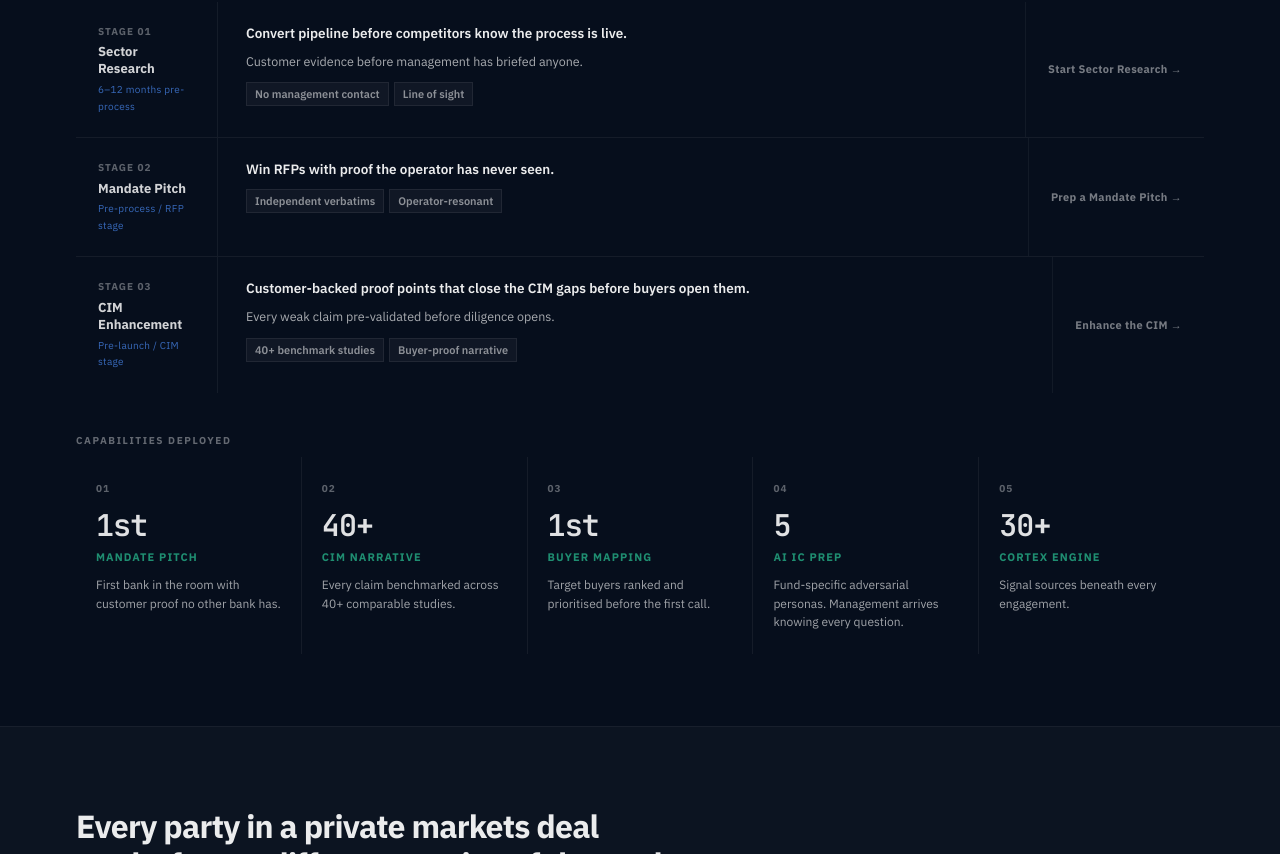
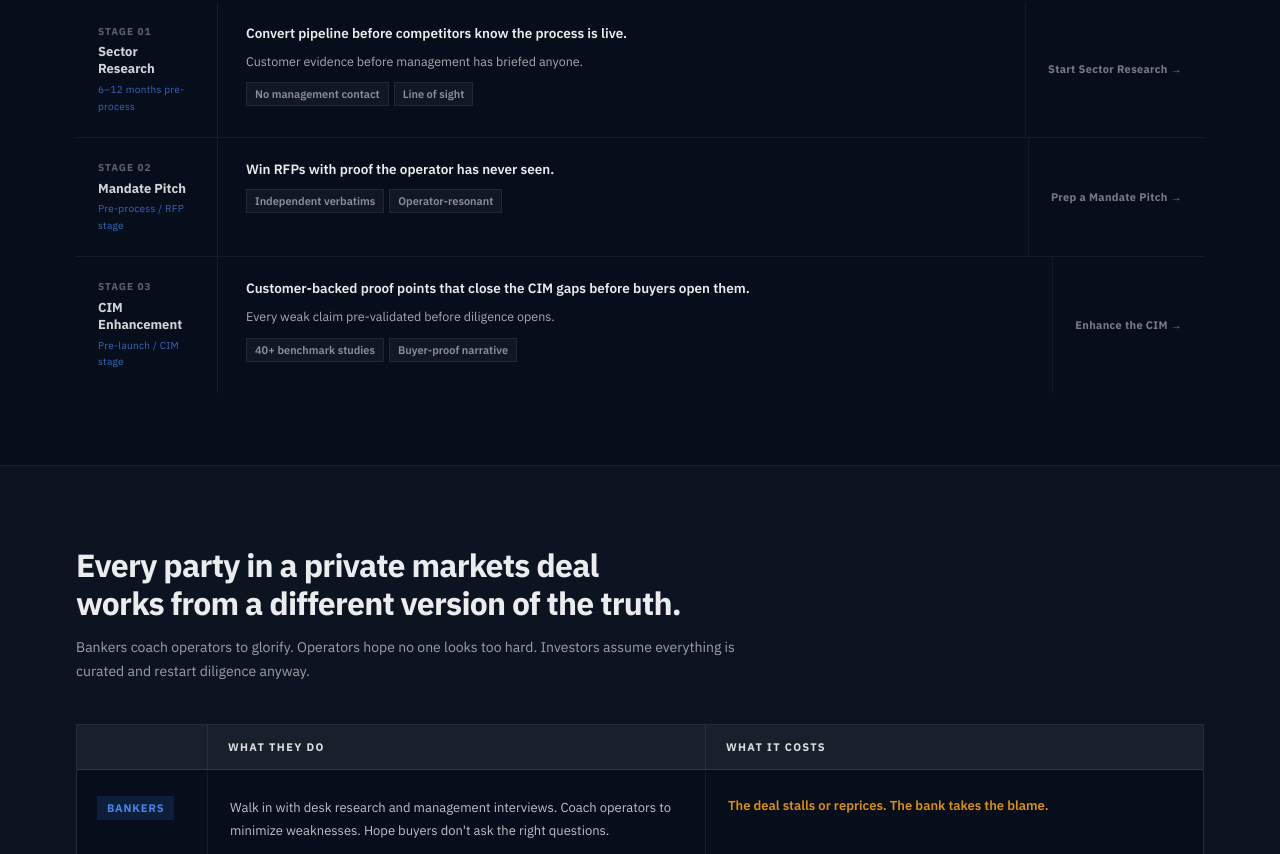
Before and after one commit to Crossover-Research/sell-side-overview-site, a Next.js app: page / in a window 1280 px wide. Shown: the part 1587-2441 px from the top of the page. Built offline with nearby package versions, Linux system fonts and the light colour scheme.

Commit message:
remove: capabilities deployed grid section

```diff
--- a/components/CapabilitiesEngine.tsx
+++ b/components/CapabilitiesEngine.tsx
@@ -31,17 +31,8 @@ const STAGES = [
   },
 ];
 
-const CAPS = [
-  { num: '01', stat: '1st', label: 'Mandate Pitch',  hook: 'First bank in the room with customer proof no other bank has.' },
-  { num: '02', stat: '40+', label: 'CIM Narrative',  hook: 'Every claim benchmarked across 40+ comparable studies.' },
-  { num: '03', stat: '1st', label: 'Buyer Mapping',  hook: 'Target buyers ranked and prioritised before the first call.' },
-  { num: '04', stat: '5',   label: 'AI IC Prep',     hook: 'Fund-specific adversarial personas. Management arrives knowing every question.' },
-  { num: '05', stat: '30+', label: 'Cortex Engine',  hook: 'Signal sources beneath every engagement.' },
-];
-
 export function CapabilitiesEngine() {
   const [activeStage, setActiveStage] = useState<number | null>(null);
-  const [activeCap, setActiveCap] = useState<number | null>(null);
 
   return (
     <section style={{ padding:'72px 0', borderBottom:'1px solid rgba(255,255,255,.07)' }}>
@@ -81,7 +72,7 @@ export function CapabilitiesEngine() {
         </div>
 
         {/* Stage rows */}
-        <div style={{ display:'flex', flexDirection:'column', gap:1, background:'rgba(255,255,255,.06)', marginBottom:40 }}>
+        <div style={{ display:'flex', flexDirection:'column', gap:1, background:'rgba(255,255,255,.06)' }}>
           {STAGES.map((s, i) => {
             const isActive = activeStage === i;
             return (
@@ -141,43 +132,6 @@ export function CapabilitiesEngine() {
           })}
         </div>
 
-        {/* Capabilities label */}
-        <div style={{ fontSize:10, fontWeight:700, letterSpacing:'.16em', textTransform:'uppercase', color:'rgba(255,255,255,.38)', marginBottom:8 }}>
-          Capabilities deployed
-        </div>
-
-        {/* Capabilities grid */}
-        <div style={{ display:'grid', gridTemplateColumns:'repeat(5,1fr)', gap:1, background:'rgba(255,255,255,.06)' }}>
-          {CAPS.map((cap, i) => {
-            const isActive = activeCap === i;
-            return (
-              <div
-                key={i}
-                onClick={() => setActiveCap(isActive ? null : i)}
-                style={{
-                  background: isActive ? 'rgba(77,144,254,.07)' : 'rgba(6,14,28,.97)',
-                  padding:'22px 20px', cursor:'pointer', transition:'background .15s',
-                  borderTop:`2px solid ${isActive ? 'rgba(77,144,254,.45)' : 'transparent'}`,
-                }}
-                onMouseEnter={e => { if (!isActive) (e.currentTarget as HTMLElement).style.background = 'rgba(255,255,255,.02)'; }}
-                onMouseLeave={e => { if (!isActive) (e.currentTarget as HTMLElement).style.background = 'rgba(6,14,28,.97)'; }}
-              >
-                <div style={{ fontSize:10, fontWeight:700, letterSpacing:'.1em', color:'rgba(255,255,255,.35)', marginBottom:12 }}>{cap.num}</div>
-                <div style={{
-                  fontFamily:'var(--font-mono)', fontSize:30, fontWeight:700,
-                  color: isActive ? 'rgba(130,175,255,.97)' : 'rgba(255,255,255,.88)',
-                  letterSpacing:'-.03em', lineHeight:1, marginBottom:8,
-                }}>{cap.stat}</div>
-                <div style={{
-                  fontSize:11, fontWeight:700, letterSpacing:'.1em', textTransform:'uppercase',
-                  color: isActive ? 'rgba(45,212,160,.95)' : 'rgba(45,212,160,.65)',
-                  marginBottom:10,
-                }}>{cap.label}</div>
-                <div style={{ fontSize:12, color:'rgba(255,255,255,.62)', lineHeight:1.55 }}>{cap.hook}</div>
-              </div>
-            );
-          })}
-        </div>
 
       </div>
     </section>
```
